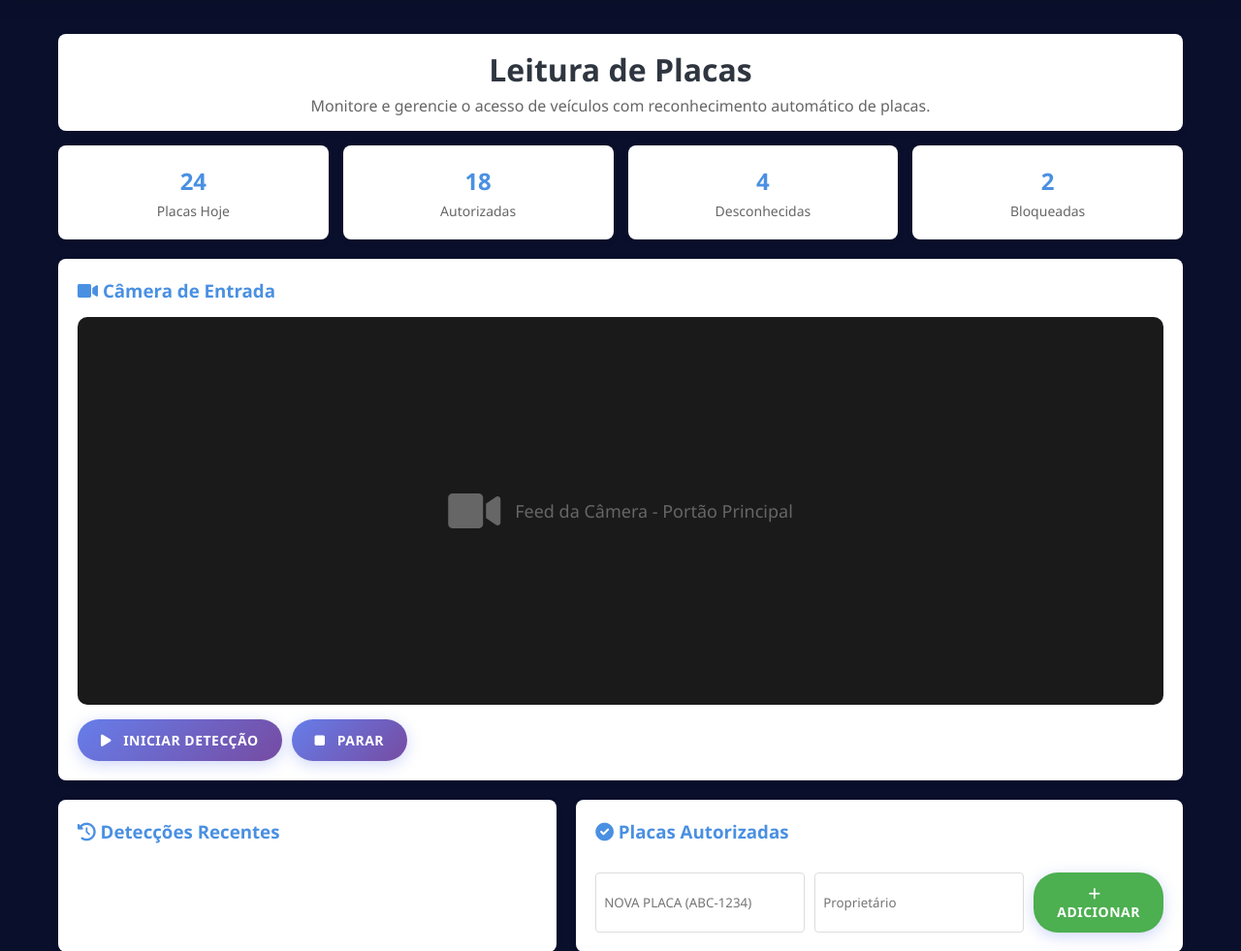
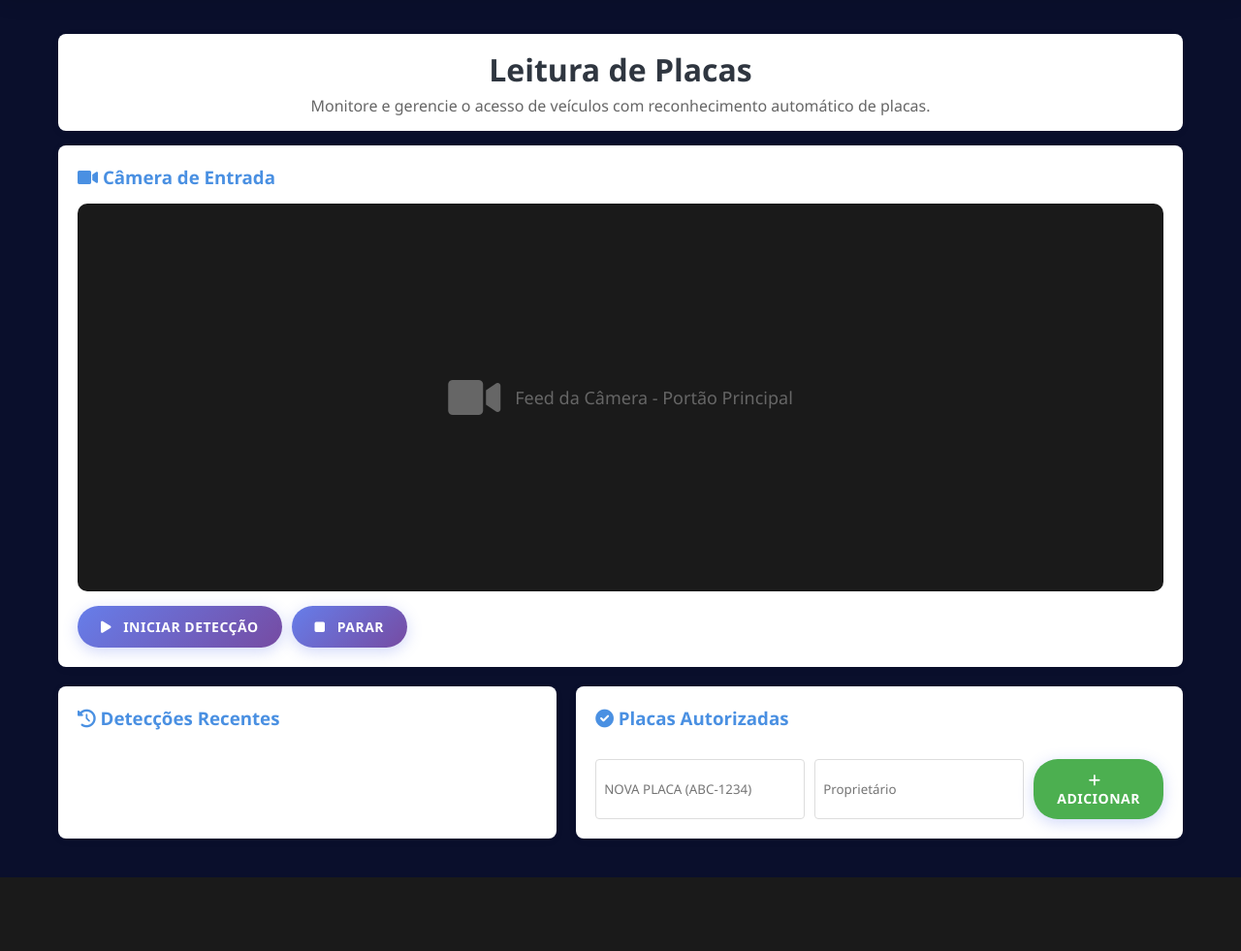
Before and after one commit to JvCasemiro/TCC, a PHP site: page /pages/leitura_placas.php in a window 1280 px wide. Shown: the part 80-1061 px from the top of the page at 97% size. After the commit the page ends 985 px from the top, so only its background shows below. Run offline with PHP 8.4, Linux system fonts and the light colour scheme; the visitor is signed in with stand-in values (Sample User, id 1); data that the repository does not hold is empty.

Commit message:
fix: Remoção de numero de placas

```diff
--- a/pages/leitura_placas.php
+++ b/pages/leitura_placas.php
@@ -641,25 +641,6 @@ try {
             <p>Monitore e gerencie o acesso de veículos com reconhecimento automático de placas.</p>
         </div>
 
-        <div class="stats-row">
-            <div class="stat-card">
-                <div class="stat-number">24</div>
-                <div class="stat-label">Placas Hoje</div>
-            </div>
-            <div class="stat-card">
-                <div class="stat-number">18</div>
-                <div class="stat-label">Autorizadas</div>
-            </div>
-            <div class="stat-card">
-                <div class="stat-number">4</div>
-                <div class="stat-label">Desconhecidas</div>
-            </div>
-            <div class="stat-card">
-                <div class="stat-number">2</div>
-                <div class="stat-label">Bloqueadas</div>
-            </div>
-        </div>
-
         <div class="card">
             <h3><i class="fas fa-video"></i> Câmera de Entrada</h3>
             <div class="camera-feed">
```
